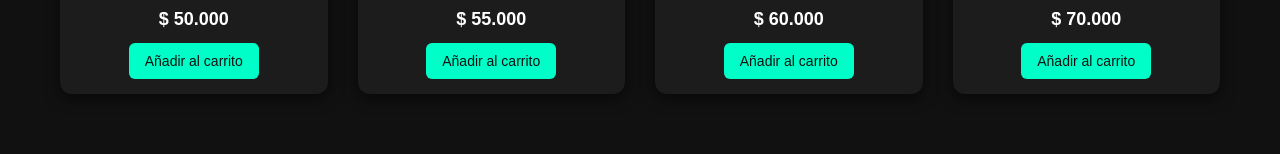
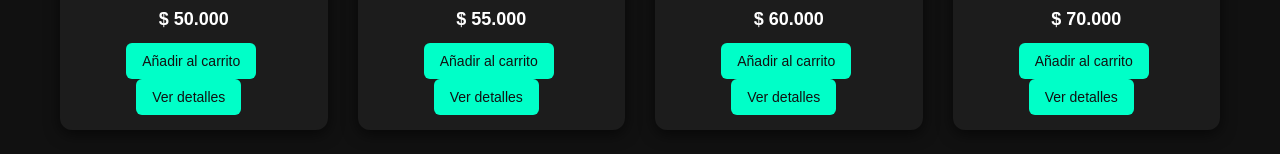
Before and after one commit to Marin026/LevelUp, a plain HTML site: page Index.html in a window 1280 px wide. Shown: the part 448-602 px from the top of the page. Drawn offline with Linux system fonts and the light colour scheme.

Commit message:
detalles de los productos

```diff
--- a/Index.html
+++ b/Index.html
@@ -14,6 +14,15 @@
       padding: 10px;
       width: 60%;
       font-size: 16px;
+    }
+
+    .botones-producto {
+      margin-top: 10px;
+    }
+
+    .botones-producto button,
+    .botones-producto a {
+      margin-right: 5px;
     }
   </style>
 </head>
@@ -33,25 +42,37 @@
       <img src="https://i.pinimg.com/736x/e8/ff/97/e8ff976688f5a8ab890d29937d75ca4e.jpg" alt="Devil May Cry 5">
       <h2>Devil May Cry 5</h2>
       <p class="precio" data-precio="50000"></p>
-      <button onclick="agregarAlCarrito('Devil May Cry 5', 50000)">Añadir al carrito</button>
+      <div class="botones-producto">
+        <button onclick="agregarAlCarrito('Devil May Cry 5', 50000)">Añadir al carrito</button>
+        <a href="detalle-devilmaycry5.html"><button>Ver detalles</button></a>
+      </div>
     </div>
     <div class="producto">
       <img src="https://i.pinimg.com/736x/66/48/ce/6648ce96f855af1ff2642068fca24b53.jpg" alt="Resident Evil 4">
       <h2>Resident Evil 4</h2>
       <p class="precio" data-precio="55000"></p>
-      <button onclick="agregarAlCarrito('Resident Evil 4', 55000)">Añadir al carrito</button>
+      <div class="botones-producto">
+        <button onclick="agregarAlCarrito('Resident Evil 4', 55000)">Añadir al carrito</button>
+        <a href="detalle-re4.html"><button>Ver detalles</button></a>
+      </div>
     </div>
     <div class="producto">
       <img src="https://i.pinimg.com/736x/1a/c3/09/1ac309456a04db26f546feda5b2d7184.jpg" alt="Naruto Storm 4">
       <h2>Naruto Storm 4</h2>
       <p class="precio" data-precio="60000"></p>
-      <button onclick="agregarAlCarrito('Naruto Storm 4', 60000)">Añadir al carrito</button>
+      <div class="botones-producto">
+        <button onclick="agregarAlCarrito('Naruto Storm 4', 60000)">Añadir al carrito</button>
+        <a href="detalle-narutostorm4.html"><button>Ver detalles</button></a>
+      </div>
     </div>
     <div class="producto">
       <img src="https://i.pinimg.com/736x/e3/60/ed/e360ed20c2d96082b541bc93f6edf64b.jpg" alt="The Last of Us Part II">
       <h2>The Last of Us Part II</h2>
       <p class="precio" data-precio="70000"></p>
-      <button onclick="agregarAlCarrito('The Last of Us Part II', 70000)">Añadir al carrito</button>
+      <div class="botones-producto">
+        <button onclick="agregarAlCarrito('The Last of Us Part II', 70000)">Añadir al carrito</button>
+        <a href="detalle-tlou2.html"><button>Ver detalles</button></a>
+      </div>
     </div>
   </main>
 
```
Also changed, not shown: detalle-devilmaycry5.html (added, +42 -0 lines).
